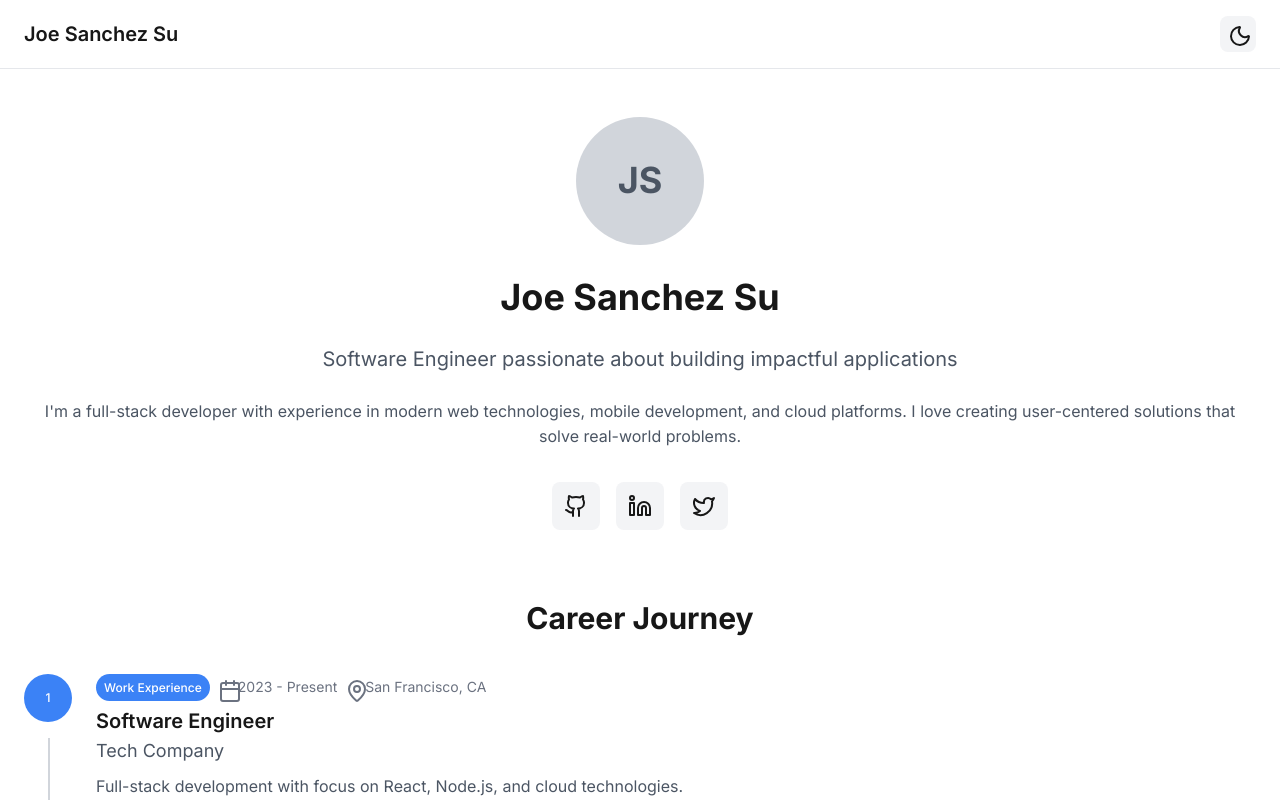
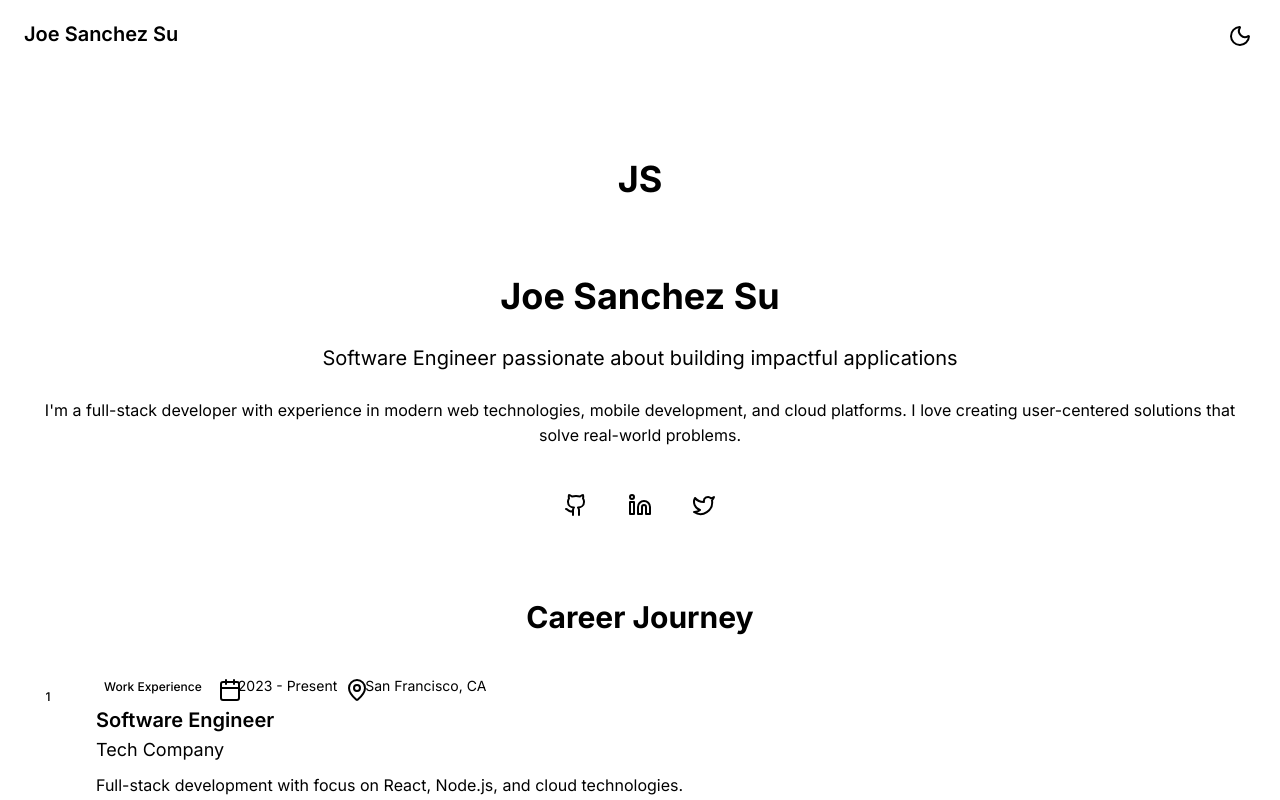
Before and after one commit to joesanchezsu/joesanchezsu.github.io, a Next.js app: page / in a window 1280 px wide. Shown: the top 800 px of the page. Built offline with nearby package versions, Linux system fonts and the light colour scheme.

Commit message:
fix layout style that was using still tailwind

```diff
--- a/src/app/globals.css
+++ b/src/app/globals.css
@@ -6,22 +6,27 @@
 }
 
 html {
-  font-family: "Inter", -apple-system, BlinkMacSystemFont, "Segoe UI", "Roboto", "Oxygen",
-    "Ubuntu", "Cantarell", "Fira Sans", "Droid Sans", "Helvetica Neue", sans-serif;
+  font-family: var(--font-inter), "Inter", -apple-system, BlinkMacSystemFont, "Segoe UI",
+    "Roboto", "Oxygen", "Ubuntu", "Cantarell", "Fira Sans", "Droid Sans", "Helvetica Neue",
+    sans-serif;
   -webkit-font-smoothing: antialiased;
   -moz-osx-font-smoothing: grayscale;
 }
 
 body {
-  font-family: "Inter", -apple-system, BlinkMacSystemFont, "Segoe UI", "Roboto", "Oxygen",
-    "Ubuntu", "Cantarell", "Fira Sans", "Droid Sans", "Helvetica Neue", sans-serif;
+  font-family: var(--font-inter), "Inter", -apple-system, BlinkMacSystemFont, "Segoe UI",
+    "Roboto", "Oxygen", "Ubuntu", "Cantarell", "Fira Sans", "Droid Sans", "Helvetica Neue",
+    sans-serif;
   line-height: 1.6;
 }
 
 /* CSS Custom Properties for theming */
 :root {
+  /* Base colors */
   --background: #ffffff;
   --foreground: #171717;
+
+  /* Gray scale */
   --gray-100: #f3f4f6;
   --gray-200: #e5e7eb;
   --gray-300: #d1d5db;
@@ -30,14 +35,19 @@ body {
   --gray-600: #4b5563;
   --gray-700: #374151;
   --gray-800: #1f2937;
+
+  /* Brand colors */
   --blue-500: #3b82f6;
   --blue-600: #2563eb;
   --green-500: #10b981;
   --purple-500: #8b5cf6;
+
+  /* Base colors */
   --black: #000000;
   --white: #ffffff;
 }
 
+/* Dark mode overrides */
 @media (prefers-color-scheme: dark) {
   :root {
     --background: #0a0a0a;
@@ -45,8 +55,42 @@ body {
   }
 }
 
+/* Dark mode class overrides */
+.dark {
+  --background: #0a0a0a;
+  --foreground: #ededed;
+}
+
+/* Light mode class overrides */
+.light {
+  --background: #ffffff;
+  --foreground: #171717;
+}
+
+/* Base body styles */
 body {
   background: var(--background);
   color: var(--foreground);
   transition: background-color 0.2s ease, color 0.2s ease;
 }
+
+/* Ensure CSS variables are available globally */
+html,
+body {
+  --background: var(--background, #ffffff);
+  --foreground: var(--foreground, #171717);
+  --gray-100: var(--gray-100, #f3f4f6);
+  --gray-200: var(--gray-200, #e5e7eb);
+  --gray-300: var(--gray-300, #d1d5db);
+  --gray-400: var(--gray-400, #9ca3af);
+  --gray-500: var(--gray-500, #6b7280);
+  --gray-600: var(--gray-600, #4b5563);
+  --gray-700: var(--gray-700, #374151);
+  --gray-800: var(--gray-800, #1f2937);
+  --blue-500: var(--blue-500, #3b82f6);
+  --blue-600: var(--blue-600, #2563eb);
+  --green-500: var(--green-500, #10b981);
+  --purple-500: var(--purple-500, #8b5cf6);
+  --black: var(--black, #000000);
+  --white: var(--white, #ffffff);
+}
--- a/src/app/layout.tsx
+++ b/src/app/layout.tsx
@@ -21,9 +21,7 @@ export default function RootLayout({
 }>) {
   return (
     <html lang="en" suppressHydrationWarning>
-      <body
-        className={`${inter.variable} font-sans antialiased bg-white dark:bg-black text-black dark:text-white transition-colors duration-200`}
-      >
+      <body className={inter.variable}>
         <Providers>{children}</Providers>
       </body>
     </html>
```
